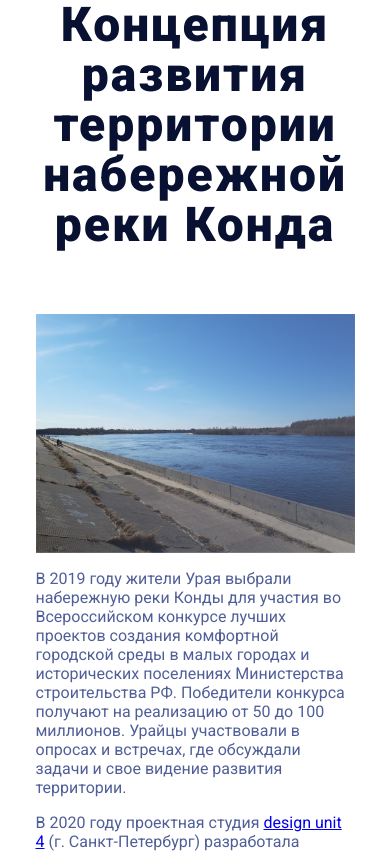
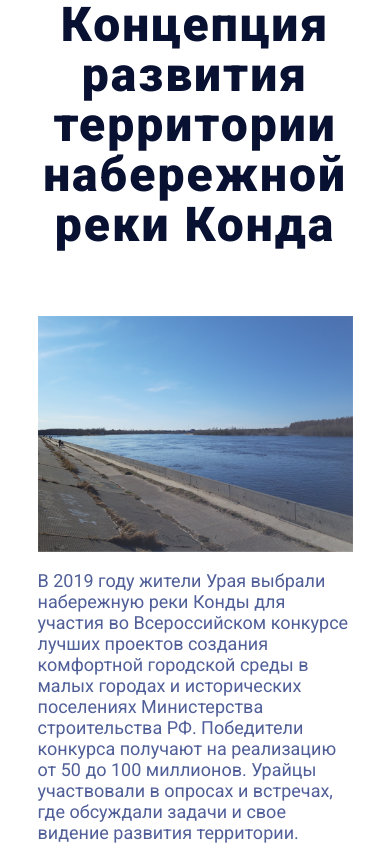
Before and after one commit to designunit/bereguray, a Next.js app: page / in a window 390 px wide. Shown: the part 922-1775 px from the top of the page. Built offline with nearby package versions, Linux system fonts and the light colour scheme.

Commit message:
mobile body font

```diff
--- a/src/components/Button/styles.module.css
+++ b/src/components/Button/styles.module.css
@@ -49,7 +49,7 @@
 
 .sizeSmall {
     padding: 4px 20px;
-    font-size: 12px;
+    font-size: var(--font-size);
     line-height: 18px;
 }
 
--- a/src/components/OpinionForm/styles.module.css
+++ b/src/components/OpinionForm/styles.module.css
@@ -55,7 +55,7 @@
 
 .caption {
     padding: 0 8px;
-    font-size: 12px;
+    font-size: var(--font-size);
 }
 
 .error {
--- a/src/style.css
+++ b/src/style.css
@@ -13,13 +13,14 @@
     --color-button: #111b47;
 
     --font-family: 'Roboto', Helvetica, serif;
+    --font-size: 16px;
 }
 
 html,
 body {
     padding: 0;
     margin: 0;
-
+    font-size: var(--font-size);
     font-family: var(--font-family);
 }
 
@@ -46,3 +47,9 @@ h3 {
 
     margin: 0px;
 }
+
+@media screen and (max-width : 480px) {
+    :root {
+        --font-size: 18px;
+    }
+}
```
